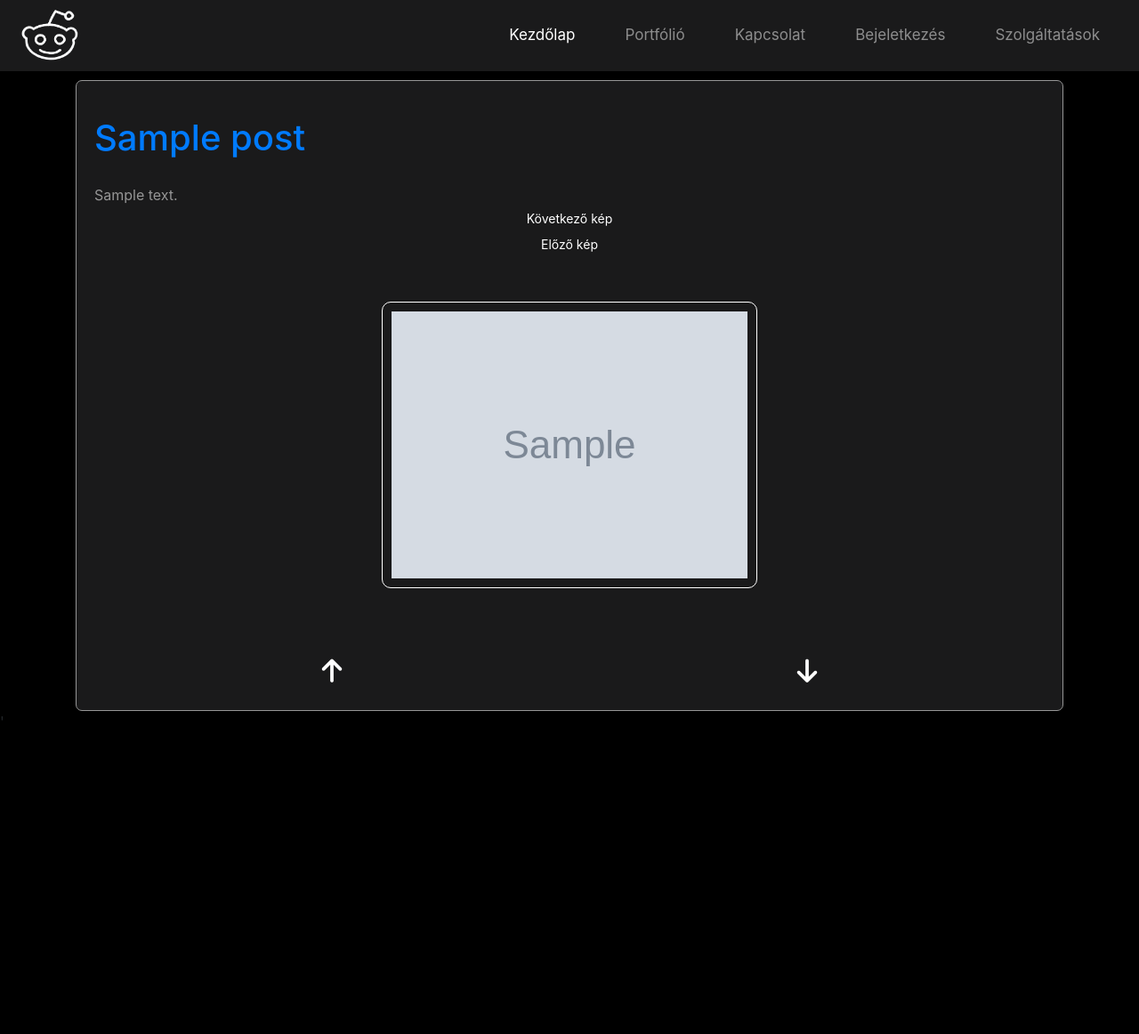
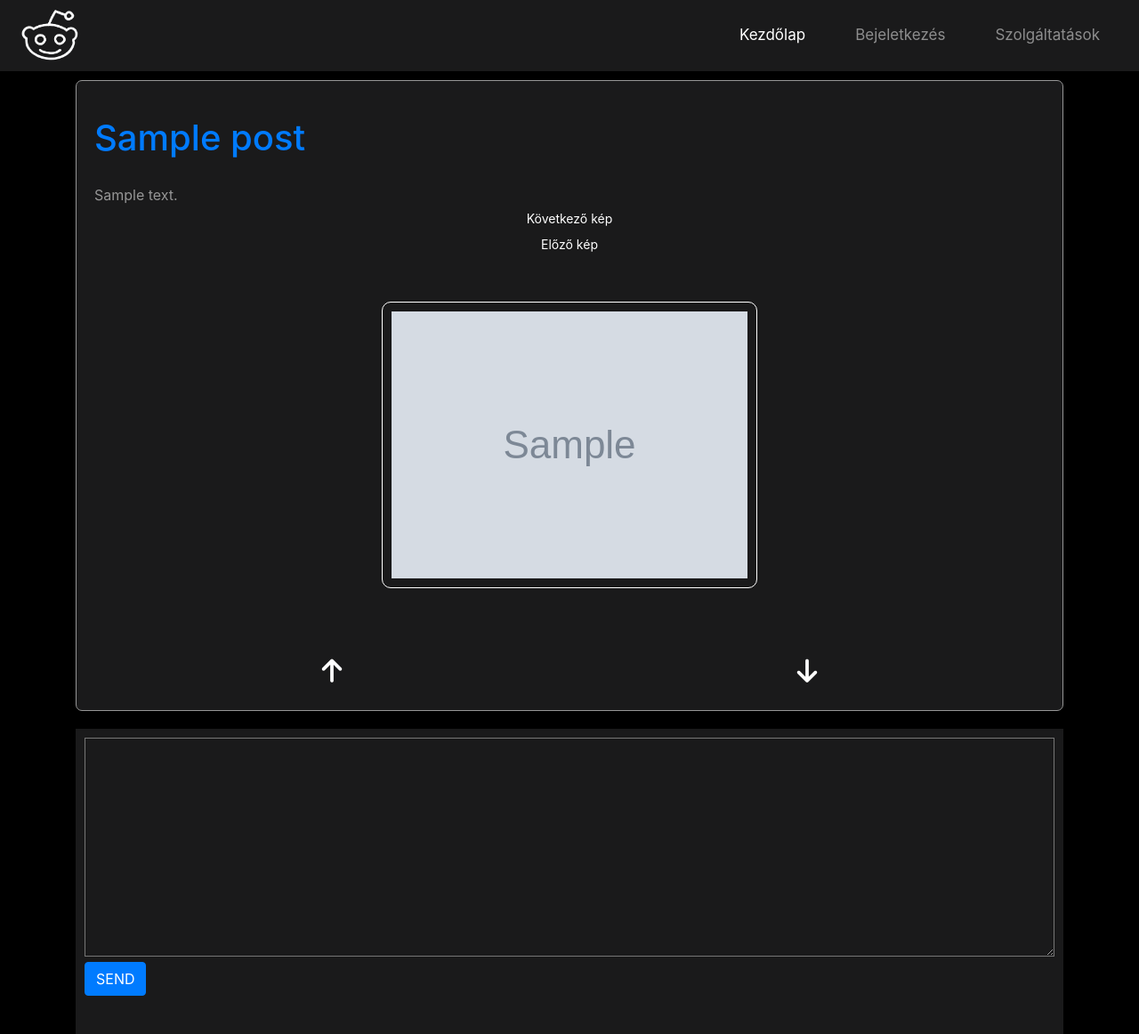
Before and after one commit to Attila213/Reddit2, a PHP site: page /home.php?page=post&ID=1 in a window 1280 px wide. Shown: the whole page at 89% size. Run offline with PHP 8.4, Linux system fonts and the light colour scheme; tables that the repository leaves empty or names only in its code hold one stand-in row (values such as "Sample post"); grey boxes marked "Sample" are stand-in pictures; data that the repository does not hold is empty.

Commit message:
implement comments

```diff
--- a/config.php
+++ b/config.php
@@ -19,8 +19,10 @@
         die("Connection failed: ". $conn->connect_error);
     }
 
-    foreach (glob("assets/php/Classes/*.php") as $filename){
-        include($filename);
+    $folderPath = 'php/Classes/';
+    $phpFiles = glob($folderPath . '*.php');
+
+    foreach ($phpFiles as $phpFile) {
+        include_once($phpFile);
     }
-
 ?>
--- a/css/post.css
+++ b/css/post.css
@@ -42,3 +42,34 @@
     display: block;
     margin: 0 auto;
 }
+
+
+.commentsContainer{
+    background: #1A1A1B;
+    padding: 10px;
+    margin-top: 20px;
+    display: flex;
+    flex-direction: column;
+    color: rgb(164, 164, 164);
+}
+
+.commentsContainer .comment .user{
+    color: chocolate;
+    font-size: 20px;
+}
+
+.commentsContainer .comment{
+    background: #000000;
+    padding: 20px;
+    margin-bottom: 4px;
+}
+
+.inputContainer{
+    width: 100%;
+}
+
+.commentsContainer textarea {
+    width: 100% !important;
+    background-color: transparent;
+    color: rgb(210, 209, 209);
+}
--- a/home.php
+++ b/home.php
@@ -1,20 +1,15 @@
 <?php
 if(!isset($_SESSION)) {session_start();}
 require_once("config.php");
-$folderPath = 'php/Classes/';
-$phpFiles = glob($folderPath . '*.php');
 
-foreach ($phpFiles as $phpFile) {
-    include_once($phpFile);
-}
 
 function createPost(){
     echo '
     <div class="createPost postContainer" id="createPost">
         <form autocomplete="off" method="post" action="php\uploadPost.php" enctype="multipart/form-data">
             <div>
-                <label for="title">Írd be a hirdetmény címét</label>
-                <input type="text" id="title" name="title" placeholer="Cím">
+                <label for="title">Title</label>
+                <input type="text" id="title" name="title" placeholer="Title">
             </div>
             <div>
                 <textarea name="content" cols="30" rows="10"></textarea>
@@ -23,7 +18,7 @@
                 <input id="file" name="images[]" type="file" multiple="multiple" value="fájl">
             </div>
             <div>
-                <button name="submit" type="submit">Küldés</button>
+                <button name="submit" type="submit">Send</button>
             </div>
         </form>
     </div>';
@@ -80,7 +75,7 @@
                         createPost();
                     }
 
-                    $query = "SELECT `id`, `user_id`, `title`, `content`, `created_at`, `upvote`, `downvote` FROM `posts`";
+                    $query = "SELECT * FROM `posts`";
                     $result = $conn->query($query);
 
                     if ($result->num_rows > 0) {
--- a/includes/navbar.php
+++ b/includes/navbar.php
@@ -11,14 +11,9 @@
         <div class="collapse navbar-collapse" id="navbarNav">
             <ul class="navbar-nav ml-auto">
                 <li class="nav-item active">
-                    <a class="nav-link" href="#">Kezdőlap</a>
+                    <a class="nav-link" href="/Reddit2">Kezdőlap</a>
                 </li>
-                <li class="nav-item">
-                    <a class="nav-link" href="#">Portfólió</a>
-                </li>
-                <li class="nav-item">
-                    <a class="nav-link" href="#">Kapcsolat</a>
-                </li>
+
 
                 <li class="nav-item">
                     <?php
--- a/includes/post.php
+++ b/includes/post.php
@@ -5,6 +5,15 @@
     ?>
 
     <div class="commentsContainer">
+        <div class="inputContainer">
+            <textarea name="" id="" cols="30" rows="10"></textarea>
+            <button class="btn btn-primary" onclick="sendComment(<?php echo $_GET['ID']; ?>)">SEND</button>
+        </div>
+        <hr>
+        <div class="commentUpdate">
+            <?php
+            ?>
 
+        </div>
     </div>
-</div>'
+</div>
--- a/js/ajaxCalls.js
+++ b/js/ajaxCalls.js
@@ -62,7 +62,7 @@
         $.ajax({
             url: "php/getMessages.php",
             method: "POST",
-            data: { fid:fID},
+            data: { fid:fID,type:"msg"},
             success: function(response)
             {
                 $(".sentMessages").html(response);
@@ -70,8 +70,22 @@
         });
     }
 
+    function loadComments() {
+
+        $.ajax({
+            url: "php/getMessages.php",
+            method: "POST",
+            data: {type:"cmt",postID:3},
+            success: function(response)
+            {
+                $(".commentUpdate").html(response);
+            }
+        });
+    }
+
     setInterval(function() {
         loadMessages();
+        loadComments()
     }, 1000);
 
     $(".vote").click(function() {
@@ -94,7 +108,22 @@
         });
     });
 
+});
+function sendComment(ID) {
+    post_id = ID
+    text = $(".commentsContainer .inputContainer textarea").val()
+
+    $(".commentsContainer .inputContainer textarea").val("")
+    if(text !== ""){
+        $.ajax({
+            url: "php/sendComment.php",
+            method: "POST",
+            data: { content:text,postID:post_id},
+            success: function(response) {
+                console.log(response)
+            }
+        });
+    }
 
 
-
-});
+}
--- a/php/getMessages.php
+++ b/php/getMessages.php
@@ -1,7 +1,8 @@
 <?php
     include(__DIR__ . '/../config.php');
+    include(__DIR__ . '/../php/Classes/Comment.php');
 
-    if (isset($_POST["fid"])) {
+    if (isset($_POST["fid"]) && $_POST["type"] == "msg") {
         $fID = $_POST["fid"];
 
         $query = "SELECT * FROM messages WHERE (sender_id = ".$_SESSION["userID"]." AND receiver_id = ".$fID.") OR (sender_id = ".$fID." AND receiver_id = ".$_SESSION["userID"].") ORDER BY created_at ASC";
@@ -11,4 +12,15 @@
             echo "<p>". $row['message']."</p>";
         }
     }
+
+    if ($_POST["type"] == "cmt" && isset($_POST["postID"])) {
+
+        $query = "SELECT * FROM comments where post_id = ".$_POST["postID"]." ORDER BY created_at DESC";
+        $result = mysqli_query($conn, $query);
+
+        while ($row = mysqli_fetch_assoc($result)) {
+            $comment = new Comment($conn, $row["id"]);
+            $comment->drawComment();
+        }
+    }
 ?>
```
Also changed, not shown: php/Classes/Comment.php (added, +72 -0 lines), php/sendComment.php (added, +23 -0 lines).
